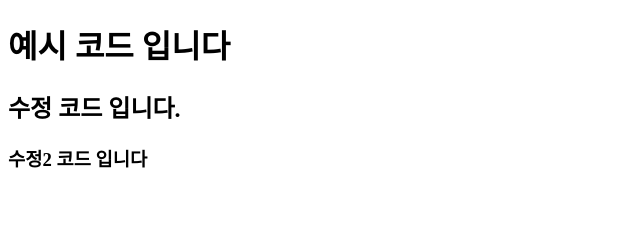
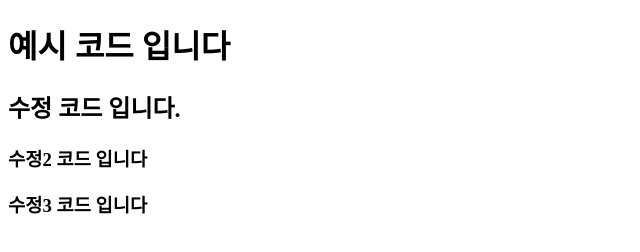
Before and after one commit to likelion-hsu/session_3_assignment, a plain HTML site: page index.html in a window 1280 px wide. Shown: the whole page, without its empty margins (0-640 px from the left). Drawn offline with Linux system fonts and the light colour scheme.

Commit message:
hongjin second commit

```diff
--- a/index.html
+++ b/index.html
@@ -9,5 +9,6 @@
     <h1>예시 코드 입니다</h1>
     <h2>수정 코드 입니다.</h2>
     <h3>수정2 코드 입니다</h3>
+    <h3>수정3 코드 입니다</h3>
 </body>
 </html>
```
